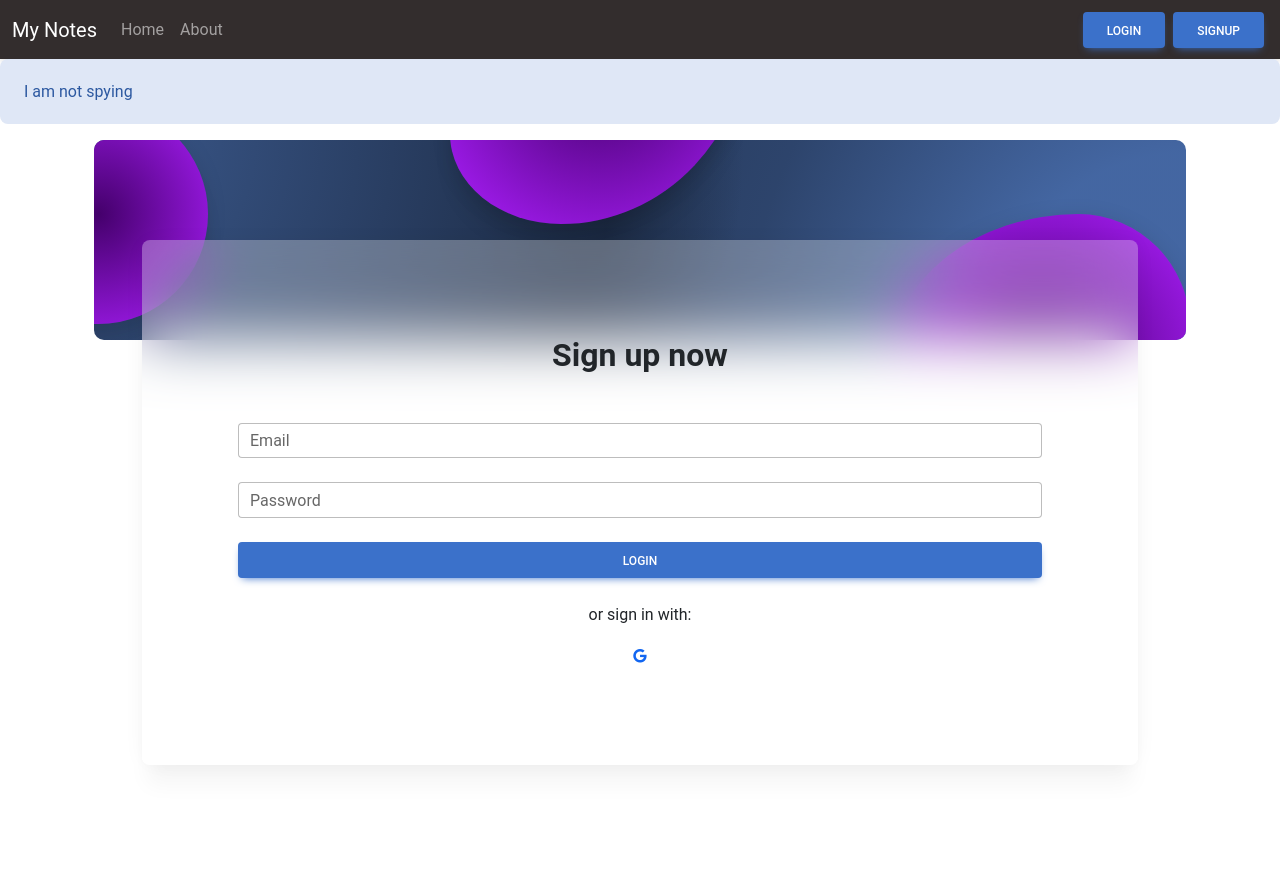
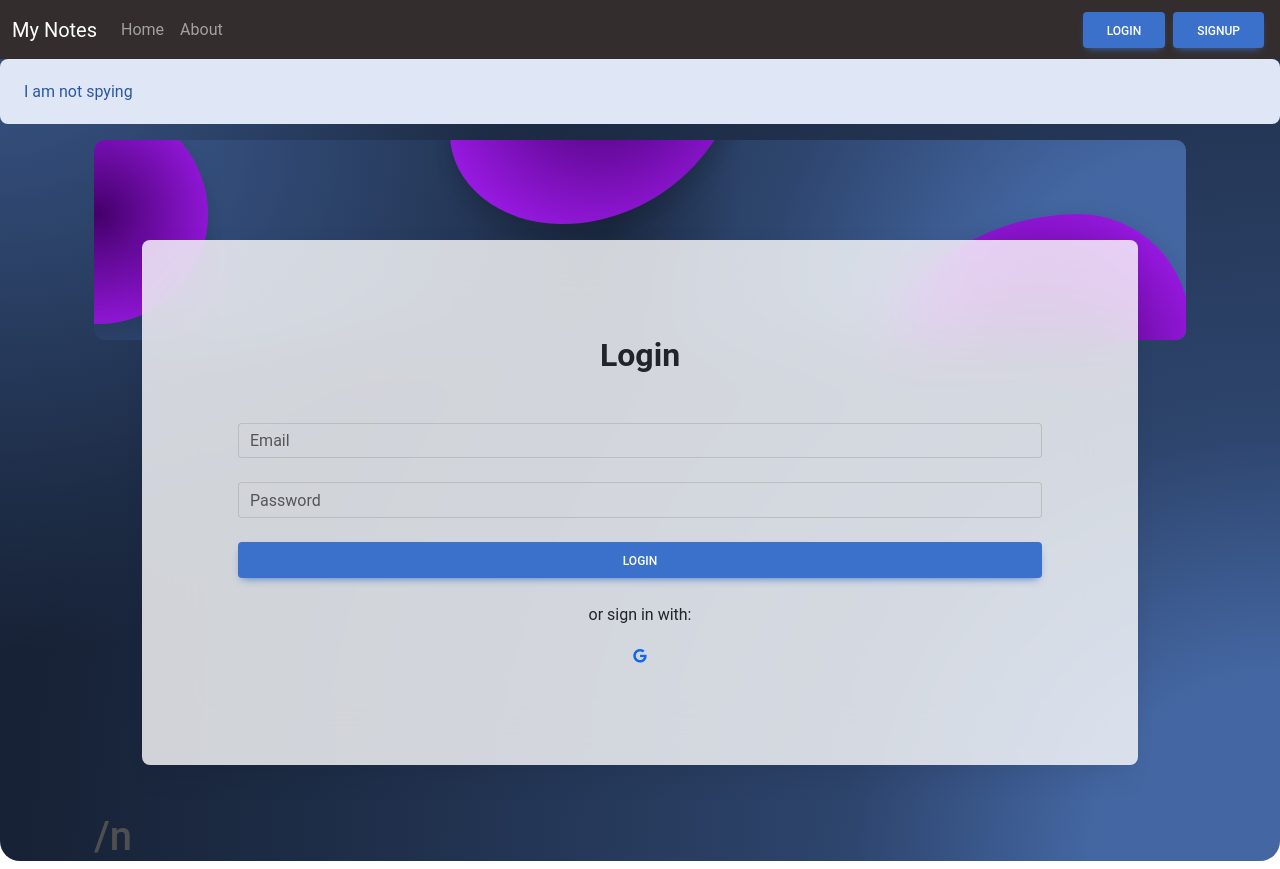
Before and after one commit to Raghu-Ng/My-Notes, a React (Create React App) app in the folder mynotes/: page /login in a window 1280 px wide. Before the commit the page ends 813 px from the top, so only its background shows below. Built offline with nearby package versions, Linux system fonts and the light colour scheme.

Commit message:
login done

```diff
--- a/mynotes/src/App.js
+++ b/mynotes/src/App.js
@@ -12,7 +12,7 @@ import "./app.css"
 function App() {
   return (
     <>
-    <div className="">
+    <div className="full">
     <NoteState>
       <Router>
         <Navbar />
--- a/mynotes/src/components/AddNotes.js
+++ b/mynotes/src/components/AddNotes.js
@@ -18,11 +18,11 @@ export default function AddNotes() {
     }
   return (
     <div>
-    <h1>Add ur Notes Here</h1>
+    <h1 style={{color: "white"}}>Add ur Notes Here</h1>
     {/* Note in take form for adding notes */}
     <div className="mb-3">
       <label htmlFor="title" className="form-label">
-        <h5>Title</h5>
+        <h5 style={{color: "white"}}>Title</h5>
       </label>
       <input
         type="text"
@@ -32,12 +32,11 @@ export default function AddNotes() {
         placeholder="XYZ"
         onChange={onChange}
         value={note.title}
-        minLength={5} required
       />
     </div>
     <div className="mb-3">
       <label htmlFor="tag" className="form-label">
-        <h5>tag</h5>
+        <h5 style={{color: "white"}}>tag</h5>
       </label>
       <input
         type="text"
@@ -51,7 +50,7 @@ export default function AddNotes() {
     </div>
     <div className="mb-3">
       <label htmlFor="description" className="form-label">
-        <h5>description</h5>
+        <h5 style={{color: "white"}}>description</h5>
       </label>
       <textarea
         className="form-control"
@@ -61,7 +60,6 @@ export default function AddNotes() {
         defaultValue={""}
         onChange={onChange}
         value={note.description}
-        minLength={8} required
       />
       <div className="col-12 my-3">
         <button disabled={note.title.length<5 || note.description.length<8} className="btn btn-primary" onClick={handelClick} type="submit">
--- a/mynotes/src/components/Login.js
+++ b/mynotes/src/components/Login.js
@@ -9,9 +9,11 @@ import {
   MDBIcon
 }
 from 'mdb-react-ui-kit';
+import { useNavigate } from 'react-router-dom';
 import "./login.css"
 function Login() {
-  const [credentials, setcredentials] = useState({email: "", password: ""})
+  const [credentials, setcredentials] = useState({email: "", password: ""});
+  const Navigate = useNavigate();
 
   const handleSubmit= async (e)=>{
     e.preventDefault();
@@ -24,8 +26,16 @@ function Login() {
       body: JSON.stringify({ email: credentials.email, password: credentials.password }),
     });
     const json = await response.json()
-    console.log(json)
+    console.log(json.succes)
+    if (json.succes){
+      localStorage.setItem('token', json.authtoken)
+      Navigate("/");
+    }
+    else{
+      alert("invalid");
+    }
   }
+
   const onChange=(e)=>{
     setcredentials ({...credentials, [e.target.name]: e.target.value})
 }
@@ -40,16 +50,16 @@ function Login() {
         </MDBCol>
       {/* <div className="p-5 bg-image"  style={{height: '200px', borderRadius: '10px'}}> style={{backgroundImage: 'url(https://mdbootstrap.com/img/new/textures/full/171.jpg)', height: '300px', borderRadius: '10px'}}></div> */}
       </MDBContainer>
-      <MDBCard className='mx-5 mb-5 p-5 shadow-5' style={{marginTop: '-100px', background: 'hsla(0, 0%, 100%, 0.3)', backdropFilter: 'blur(30px)'}}>
+      <MDBCard className='mx-5 mb-5 p-5 shadow-5' style={{marginTop: '-100px', background: 'hsla(0, 0%, 100%, 0.8)', backdropFilter: 'blur(30px)'}}>
         <MDBCardBody className='p-5 text-center'>
 
-          <h2 className="fw-bold mb-5">Sign up now</h2>
+          <h2 className="fw-bold mb-5">Login</h2>
 
-          <MDBInput wrapperClass='mb-4' label='Email' id='email'  value={credentials.email} onChange={onchange} name='email' type='email'/>
-          <MDBInput wrapperClass='mb-4' label='Password' id='password'  value={credentials.password} onChange={onchange} name='password' type='password'/>
+          <MDBInput wrapperClass='mb-4' label='Email' id='email' name="email" value={credentials.email} onChange={onChange} type='email' />
+          <MDBInput wrapperClass='mb-4' label='Password' id='password'  value={credentials.password} onChange={onChange} name='password' type='password'/>
 
 
-          <MDBBtn className='w-100 mb-4' type='submit' onSubmit={handleSubmit} size='md'>Login</MDBBtn>
+          <MDBBtn className='w-100 mb-4' type='submit' onClick={handleSubmit} size='md'>Login</MDBBtn>
 
           <div className="text-center">
 
@@ -64,9 +74,11 @@ function Login() {
 
         </MDBCardBody>
       </MDBCard>
+      <h1>/n</h1>
 
     </MDBContainer>
   );
 }
 
+
 export default Login
--- a/mynotes/src/components/Notes.js
+++ b/mynotes/src/components/Notes.js
@@ -100,7 +100,7 @@ const onChange=(e)=>{
 
       {/* existing notes will be shown here */}
       <div className="row my-3">
-        <h1>My Notes</h1>
+        <h1 style={{color: "white"}}>My Notes</h1>
         <h5 className='text-center'>{notes.length===0 && 'No notes yet, add now'}</h5>
         {notes.map((note) => {
           return <NoteItems key={note._id} updateNote={updateNote} note={note} />
--- a/mynotes/src/components/Signup.js
+++ b/mynotes/src/components/Signup.js
@@ -7,7 +7,6 @@ import {
   MDBCard,
   MDBCardBody,
   MDBInput,
-  MDBCheckbox,
   MDBIcon
 }
 from 'mdb-react-ui-kit';
@@ -55,10 +54,8 @@ function Signup() {
 
             <MDBInput wrapperClass='mb-4' label='Email' id='form3' type='email'/>
             <MDBInput wrapperClass='mb-4' label='Password' id='form4' type='password'/>
+            <MDBInput wrapperClass='mb-4' label='Confirm Password' id='form4' type='password'/>
 
-            <div className='d-flex justify-content-center mb-4'>
-              <MDBCheckbox name='flexCheck' value='' id='flexCheckDefault' label='Subscribe to our newsletter' />
-            </div>
 
             <MDBBtn className='w-100 mb-4' size='md'>sign up</MDBBtn>
 
@@ -67,19 +64,7 @@ function Signup() {
               <p>or sign up with:</p>
 
               <MDBBtn tag='a' color='none' className='mx-3' style={{ color: '#1266f1' }}>
-                <MDBIcon fab icon='facebook-f' size="sm"/>
-              </MDBBtn>
-
-              <MDBBtn tag='a' color='none' className='mx-3' style={{ color: '#1266f1' }}>
-                <MDBIcon fab icon='twitter' size="sm"/>
-              </MDBBtn>
-
-              <MDBBtn tag='a' color='none' className='mx-3' style={{ color: '#1266f1' }}>
                 <MDBIcon fab icon='google' size="sm"/>
-              </MDBBtn>
-
-              <MDBBtn tag='a' color='none' className='mx-3' style={{ color: '#1266f1' }}>
-                <MDBIcon fab icon='github' size="sm"/>
               </MDBBtn>
 
             </div>
```
Also changed, not shown: 1 other file (tests, documents, lock files or other folders).
